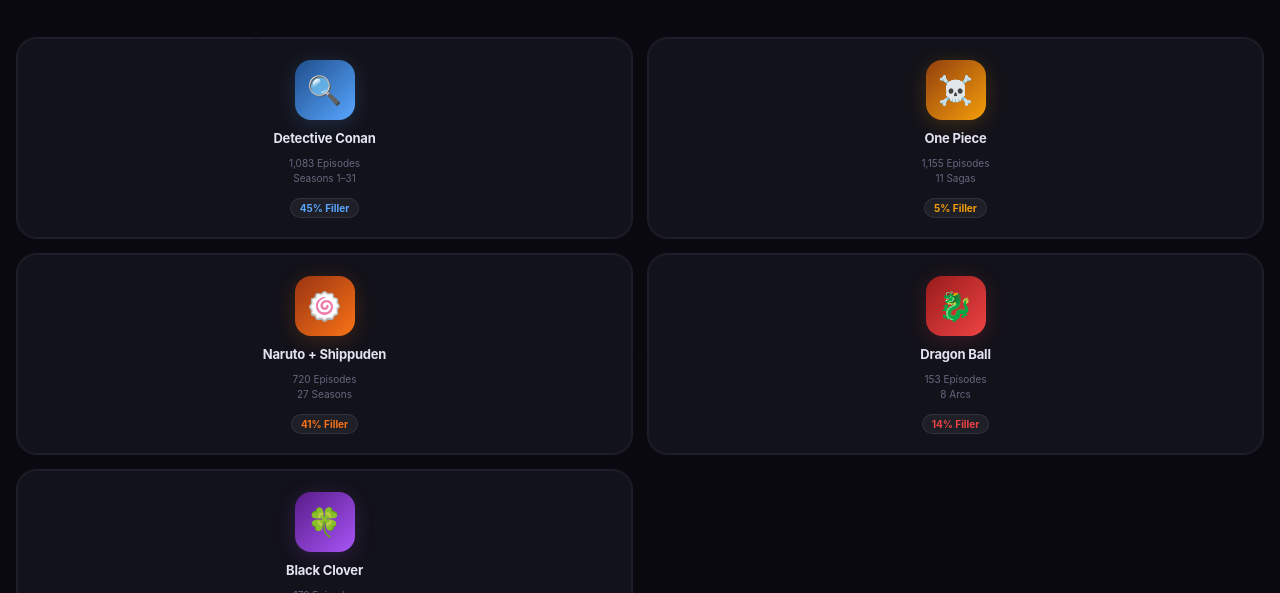
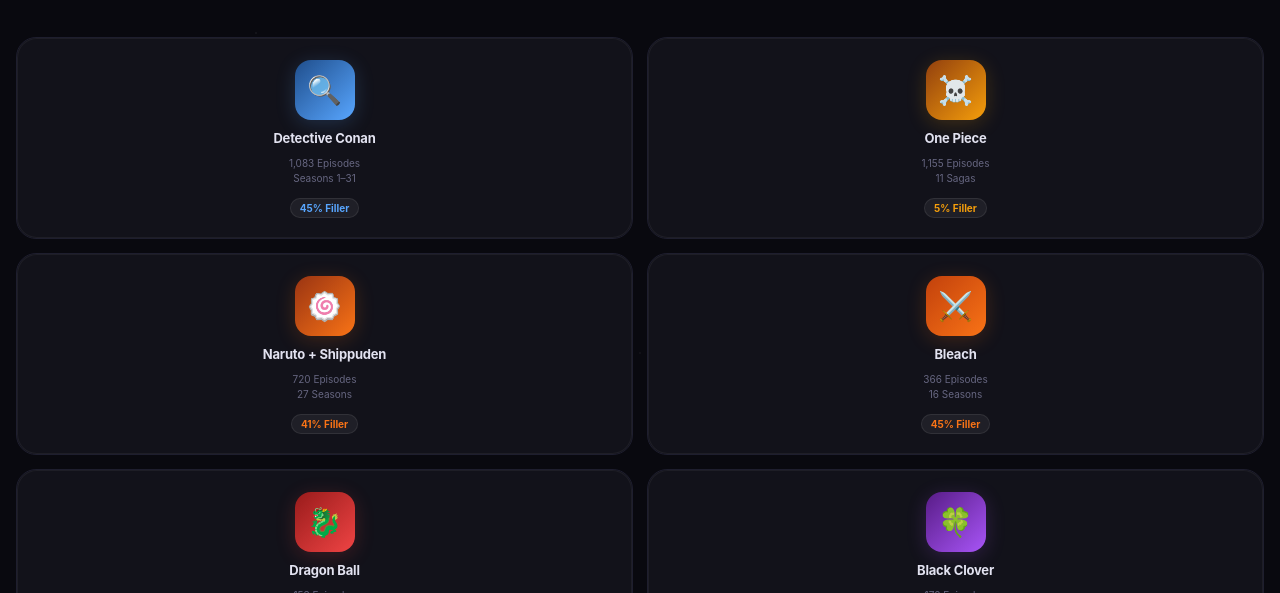
Before and after one commit to iBOY220/All, a plain HTML site: page index.html in a window 1280 px wide. Shown: the part 207-800 px from the top of the page. Drawn offline with Linux system fonts and the light colour scheme.

Commit message:
Update index.html

```diff
--- a/index.html
+++ b/index.html
@@ -102,11 +102,12 @@
   .card:active::before { opacity: 1; }
 
   /* Glow per card */
-  .card-conan  { --glow: rgba(88,166,255,0.2); --accent: #58a6ff; }
-  .card-op     { --glow: rgba(245,158,11,0.2); --accent: #f59e0b; }
-  .card-naruto { --glow: rgba(249,115,22,0.2); --accent: #f97316; }
-  .card-db     { --glow: rgba(239,68,68,0.2);  --accent: #ef4444; }
-  .card-bc     { --glow: rgba(168,85,247,0.2); --accent: #a855f7; }
+  .card-conan   { --glow: rgba(88,166,255,0.2); --accent: #58a6ff; }
+  .card-op      { --glow: rgba(245,158,11,0.2); --accent: #f59e0b; }
+  .card-naruto  { --glow: rgba(249,115,22,0.2); --accent: #f97316; }
+  .card-db      { --glow: rgba(239,68,68,0.2);  --accent: #ef4444; }
+  .card-bc      { --glow: rgba(168,85,247,0.2); --accent: #a855f7; }
+  .card-bleach  { --glow: rgba(249,115,22,0.2); --accent: #f97316; }
 
   .card::after {
     content: '';
@@ -121,11 +122,12 @@
     font-size: 28px;
     box-shadow: 0 4px 20px var(--glow);
   }
-  .card-conan  .card-emoji { background: linear-gradient(135deg, #1f4e8c, #58a6ff); }
-  .card-op     .card-emoji { background: linear-gradient(135deg, #92400e, #f59e0b); }
-  .card-naruto .card-emoji { background: linear-gradient(135deg, #9a3412, #f97316); }
-  .card-db     .card-emoji { background: linear-gradient(135deg, #991b1b, #ef4444); }
-  .card-bc     .card-emoji { background: linear-gradient(135deg, #581c87, #a855f7); }
+  .card-conan   .card-emoji { background: linear-gradient(135deg, #1f4e8c, #58a6ff); }
+  .card-op      .card-emoji { background: linear-gradient(135deg, #92400e, #f59e0b); }
+  .card-naruto  .card-emoji { background: linear-gradient(135deg, #9a3412, #f97316); }
+  .card-db      .card-emoji { background: linear-gradient(135deg, #991b1b, #ef4444); }
+  .card-bc      .card-emoji { background: linear-gradient(135deg, #581c87, #a855f7); }
+  .card-bleach  .card-emoji { background: linear-gradient(135deg, #c2410c, #f97316); }
 
   .card-name {
     font-size: 13px; font-weight: 700; text-align: center;
@@ -199,14 +201,19 @@
       <span class="card-badge">41% Filler</span>
     </a>
 
+    <a class="card card-bleach" href="bleach-filler.html">
+      <div class="card-emoji">⚔️</div>
+      <div class="card-name">Bleach</div>
+      <div class="card-meta">366 Episodes<br>16 Seasons</div>
+      <span class="card-badge">45% Filler</span>
+    </a>
+
     <a class="card card-db" href="dragonball-filler.html">
       <div class="card-emoji">🐉</div>
       <div class="card-name">Dragon Ball</div>
       <div class="card-meta">153 Episodes<br>8 Arcs</div>
       <span class="card-badge">14% Filler</span>
     </a>
-
-
 
     <a class="card card-bc" href="blackclover-filler.html">
       <div class="card-emoji">🍀</div>
```
